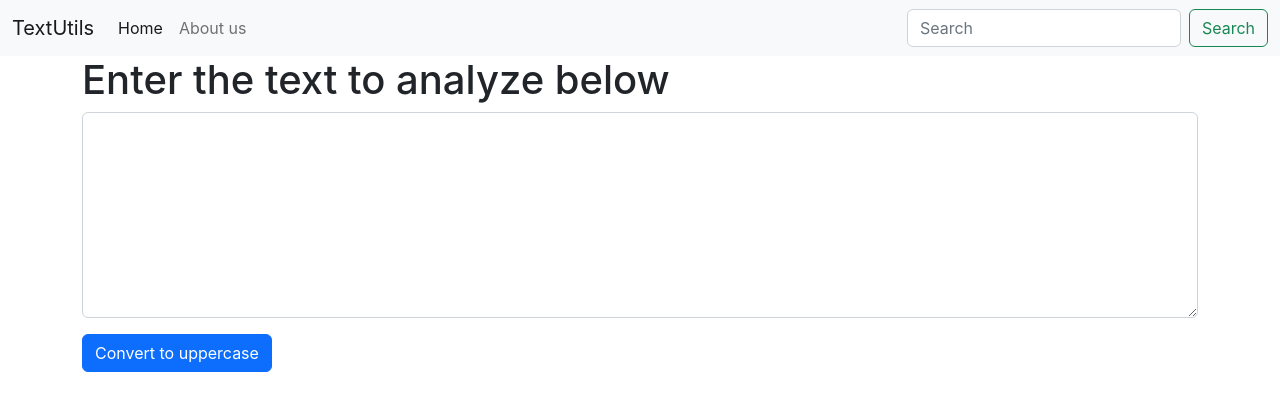
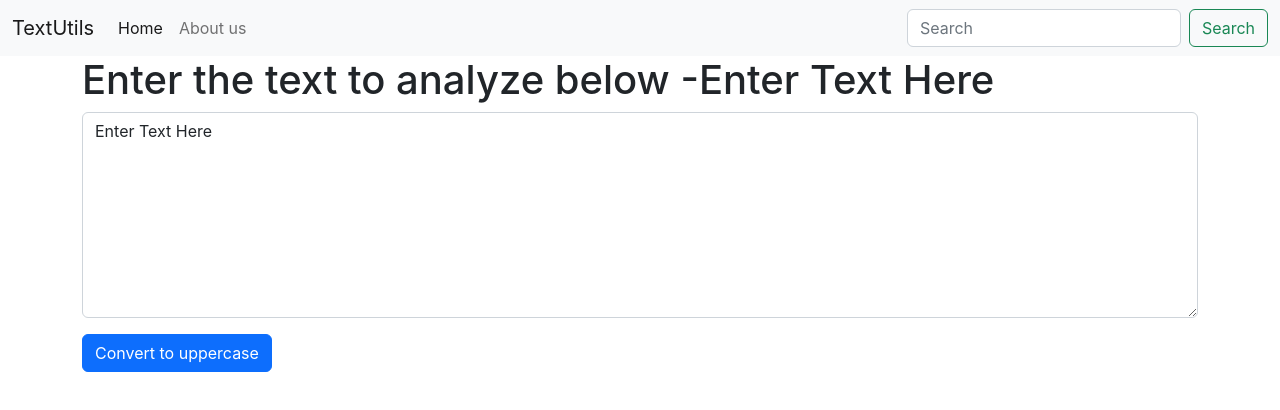
Before and after one commit to kanchan124/Basic-React-App, a React (Create React App) app in the folder textutils/: page / in a window 1280 px wide. Shown: the top 410 px of the page. Built offline with nearby package versions, Linux system fonts and the light colour scheme.

Commit message:
states in React

```diff
--- a/textutils/src/components/TextForm.js
+++ b/textutils/src/components/TextForm.js
@@ -1,17 +1,34 @@
-import React from "react";
+import React, { useState } from "react";
 
 export default function TextForm(props) {
+  const handleUppercaseClick = () => {
+    setText(text.toLocaleUpperCase())
+  };
+
+  const handleOnChnage = (event) => {
+    setText(event.target.value)
+  };
+
+  //state in react
+  const [text, setText] = useState("Enter Text Here");
+  /*   setText("updated text"); */
   return (
     <div>
-      <h1>{props.heading}</h1>
+      <h1>
+        {props.heading}-{text}
+      </h1>
       <div className="mb-3">
         <textarea
           className="form-control"
+          value={text}
           id="myform"
           rows="8"
+          onChange={handleOnChnage}
         ></textarea>
       </div>
-      <button className="btn btn-primary">Convert to uppercase</button>
+      <button className="btn btn-primary" onClick={handleUppercaseClick}>
+        Convert to uppercase
+      </button>
     </div>
   );
 }
```
